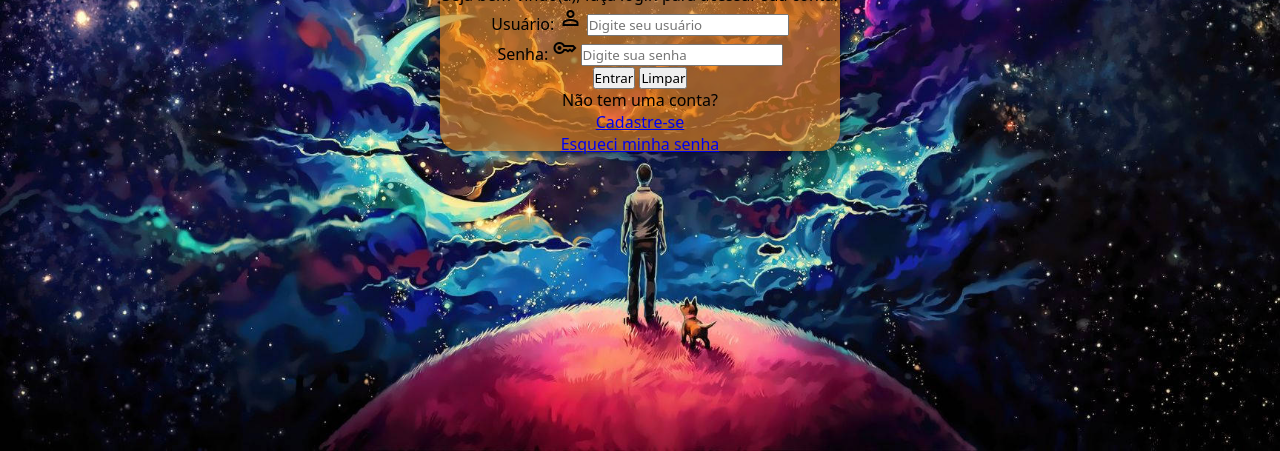
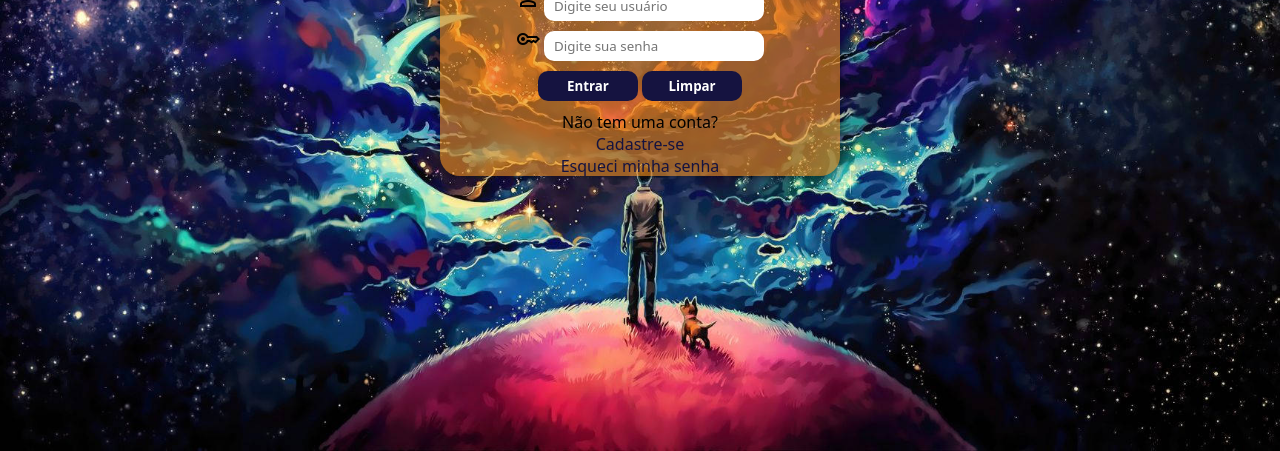
Before and after one commit to JunioWarley/Login, a plain HTML site: page index.html in a window 1280 px wide. Shown: the part 349-800 px from the top of the page. Drawn offline with nearby package versions, Linux system fonts and the light colour scheme.

Commit message:
ajustes de layout

```diff
--- a/estilos/style.css
+++ b/estilos/style.css
@@ -32,7 +32,7 @@ section#geral {
     position: absolute;
     background-color: #ec8c1e9d;
     width: 400px;
-    height: 200px;
+    height: 250px;
     border-radius: 20px;
     top: 50%;
     left: 50%;
@@ -40,3 +40,47 @@ section#geral {
     text-align: center;
     box-shadow: 0 0 10px rgba(0, 0, 0, 0.5);
 }
+button{
+    width: 100px;
+    height: 30px;
+    border-radius: 10px;
+    border: none;
+    background-color: #151340;
+    color: white;
+    font-weight: bold;
+    cursor: pointer;
+    transition: background-color 0.3s ease;
+    margin-top: 10px;
+}
+button:hover {
+    background-color: #141873;
+}
+div#links {
+    bottom: 20px;
+    width: 100%;
+    text-align: center;
+    padding-top: 10px;
+}
+a {
+    color: #151340;
+    text-decoration: none;
+}
+a:hover {
+    color: #141873;
+    text-decoration: underline;
+}
+div.usuario {
+    position: absolute;
+    display: block;
+    width: 100%;
+    margin: 40px;
+}
+input[type="text"], input[type="password"] {
+    width: 50%;
+    height: 30px;
+    border-radius: 10px;
+    border: none;
+    padding: 0 10px;
+    margin-top: 10px;
+    align-content: center;
+}
--- a/index.html
+++ b/index.html
@@ -17,19 +17,19 @@
             <div id="formulario">
                 <form action="login.php" method="post">
                     <div id="usuario">
-                        <label for="iusu">Usuário:</label>
                         <span class="material-symbols-outlined">person</span>
-                        <input type="text" id="iusu" name="usuario" required placeholder="Digite seu usuário" autocomplete="name" required><br>
+                        <input type="text" id="iusu" name="usuario" required placeholder="Digite seu usuário" autocomplete="name" required>
                     </div>
                     <div id="senha">
-                        <label for="isenha">Senha:</label>
-                        <span class="material-symbols-outlined">key</span>
-                        <input type="password" id="isenha" name="senha" required placeholder="Digite sua senha" autocomplete="current-password" requerid><br>
+                        <span class="material-symbols-outlined" name="isenha">key</span>
+                        <input type="password" id="isenha" name="senha" required placeholder="Digite sua senha" autocomplete="current-password" requerid>
                     </div>
                     <button type="submit" id="entrar">Entrar</button>
                     <button type="reset" id="reset">Limpar</button>
-                    <p>Não tem uma conta?<br> <a href="cadastro.html">Cadastre-se</a></p>
-                    <p><a href="recuperar_senha.html">Esqueci minha senha</a></p>
+                    <div id="links">
+                        <p>Não tem uma conta?<br> <a href="cadastro.html">Cadastre-se</a></p>
+                        <p><a href="recuperar_senha.html">Esqueci minha senha</a></p>
+                    </div>
                 </form>
             </div>
         </section>
```
